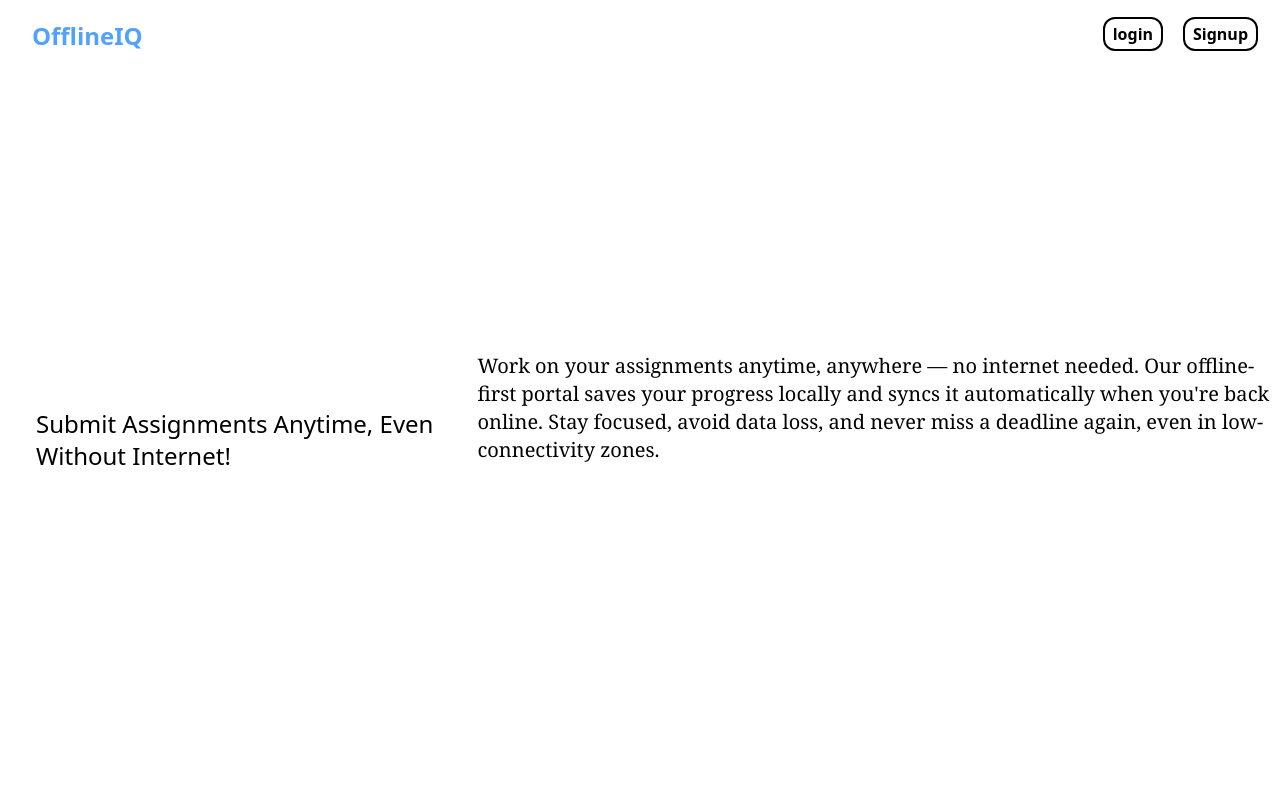
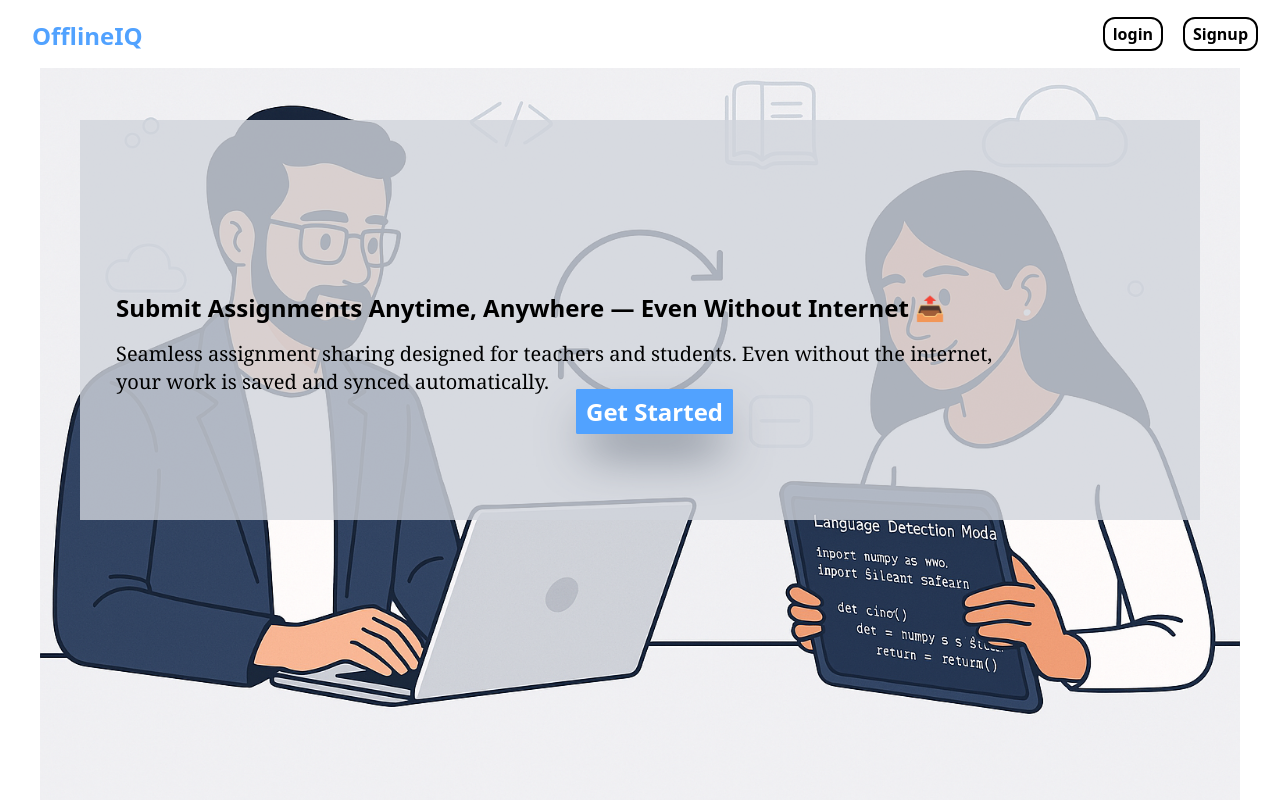
Before and after one commit to VibhorSharma0053/Virus, a React (Vite) app in the folder client/: page / in a window 1280 px wide. Built offline with nearby package versions, Linux system fonts and the light colour scheme.

Commit message:
ThankYou page , Home

```diff
--- a/client/src/App.jsx
+++ b/client/src/App.jsx
@@ -4,6 +4,7 @@ import SignupPage from "./pages/SignUp";
 import Home from "./pages/Home";
 import Account from "./pages/Account";
 import Nav from "./pages/navbar.jsx";
+import ThankYou from "./pages/ThankYou.jsx";
 
 const App = () => {
   return (
@@ -16,6 +17,7 @@ const App = () => {
 
           <Route path="/" element={<Home/>} />
           <Route path="/account-access" element={<Account/>}/>
+          <Route path="/thankyou" element={<ThankYou />} />
         </Routes>
       </Router>
     </>
--- a/client/src/pages/Account.jsx
+++ b/client/src/pages/Account.jsx
@@ -1,26 +1,38 @@
 import Nav from "./navbar"
+import { Link } from "react-router-dom"
 const Account=()=>{
     return(
         <>
         <Nav />
-        <div className="flex items-center min-h-screen bg-white">
+        <div className="flex items-center h-130 bg-white">
             <div className="w-7xl">
-            <h1 className="font-bold text-4xl pl-70 italic">Teacher</h1>
+            <h1 className="font-bold text-4xl pl-65 italic">Teacher</h1>
             <p className="text-gray-700 pt-5 pl-5 font-sans">Simplify assignment management with an intelligent offline-first platform.
                 Create and distribute tasks, track student progress, and review submissions
                 seamlessly — even in low-connectivity environments.</p>
                 <button className="bg-black text-white border-2 px-2 py-1 ml-75 mt-10">Login</button>
             </div>
-            <div class="hidden md:block w-px bg-gray-300 h-64 mx-6 "></div>
+
+            <div class="hidden md:block w-1.5 bg-gray-300 h-64 mx-6 "></div>
 
             <div className="w-7xl">
             <h1 className="font-bold text-4xl pl-50 italic">Students</h1>
             <p className="text-gray-700 pt-5 pl-5 font-sans">
             Stay on track, anytime, anywhere. Complete assignments without internet access and sync your
             progress automatically when you're back online. Reliable, fast, and stress-free.</p>
-            <button className="bg-black text-white border-2 px-2 py-1 ml-75 mt-10">Login</button>
+            <button className="bg-black text-white border-2 px-2 py-1 ml-65 mt-10">Login</button>
             </div>
-            <h1></h1>
+
+        </div>
+        <div className="flex">
+        <h1 className="text-black ml-60 mr-1">Don't have an account?</h1>
+        <Link to="/signup" className="text-blue-500">
+            Sign Up
+        </Link>
+        <h1 className="text-black ml-95 mr-1">Don't have an account?</h1>
+        <Link to="/signup" className="text-blue-500">
+            Sign Up
+          </Link>
         </div>
         </>
     )
--- a/client/src/pages/Home.jsx
+++ b/client/src/pages/Home.jsx
@@ -1,13 +1,23 @@
-const Home=()=>{
-    return (
-        <>
-        <div className="flex items-center h-screen">
-            <h1 className="text-2xl ml-9 mt-20">Submit Assignments Anytime, Even Without Internet!</h1>
-            <p className="text-xl pt-4 font-serif w-[85%] ">Work on your assignments anytime, anywhere — no internet needed. Our offline-first portal
-                 saves your progress locally and syncs it automatically when you're back online. Stay focused,
-                 avoid data loss, and never miss a deadline again, even in low-connectivity zones.</p>
+import img1 from "../assets/img1.png";
+import { Link } from "react-router-dom";
+const Home = () => {
+  return (
+    <>
+      <div className="relative">
+        <img src={img1} alt="Home" className="w-500 h-screen px-10 absolute" />
+        <div className="absolute t-10 flex items-center h-100 bg-gray-300/80 w-280 mx-20 my-30">
+          <h1 className="text-2xl ml-9 mt-20 font-bold">
+          Submit Assignments Anytime, Anywhere — Even Without Internet 📤
+            <p className="text-xl pt-4 font-serif w-[85%] font-normal">
+            Seamless assignment sharing designed for teachers and students. Even without the internet, your work is saved and synced automatically.
+            </p>
+            <Link to="/login" className="bg-blue-400 border-2 border-blue-400 text-white shadow-2xl shadow-gray-600 rounded-xs px-2 py-1 mx-115 hover:bg-blue-500">
+            Get Started
+            </Link>
+          </h1>
         </div>
-        </>
-    )
-}
-export default Home
+      </div>
+    </>
+  );
+};
+export default Home;
--- /dev/null
+++ b/client/src/pages/ThankYou.jsx
@@ -0,0 +1,18 @@
+import { Link } from "react-router-dom"
+const ThankYou=()=>{
+    return(
+        <>
+        <div className="flex justify-center bg-blue-400 h-screen w-screen">
+            <div className="mt-30 bg-white h-90 w-220">
+                <h1 className="font-bold text-6xl px-70 py-10">Thank You</h1>
+                <p className="text-xl mx-55 mt-2 mb-2">Your submission has been received successfully.</p>
+                <p className="text-xl mx-10 pb-10">Thanks for staying productive — even offline!
+                     Your data is safe and will sync automatically once you're connected again.</p>
+                <Link to="/" className="bg-blue-400 border-2 border-blue-400 text-white shadow-2xl shadow-gray-600 rounded-xs px-2 py-1 mx-90 hover:bg-blue-500">Go to Dashboard</Link>
+            </div>
+
+        </div>
+        </>
+    )
+}
+export default ThankYou
```
Also changed, not shown: client/src/assets/img1.png (added).
